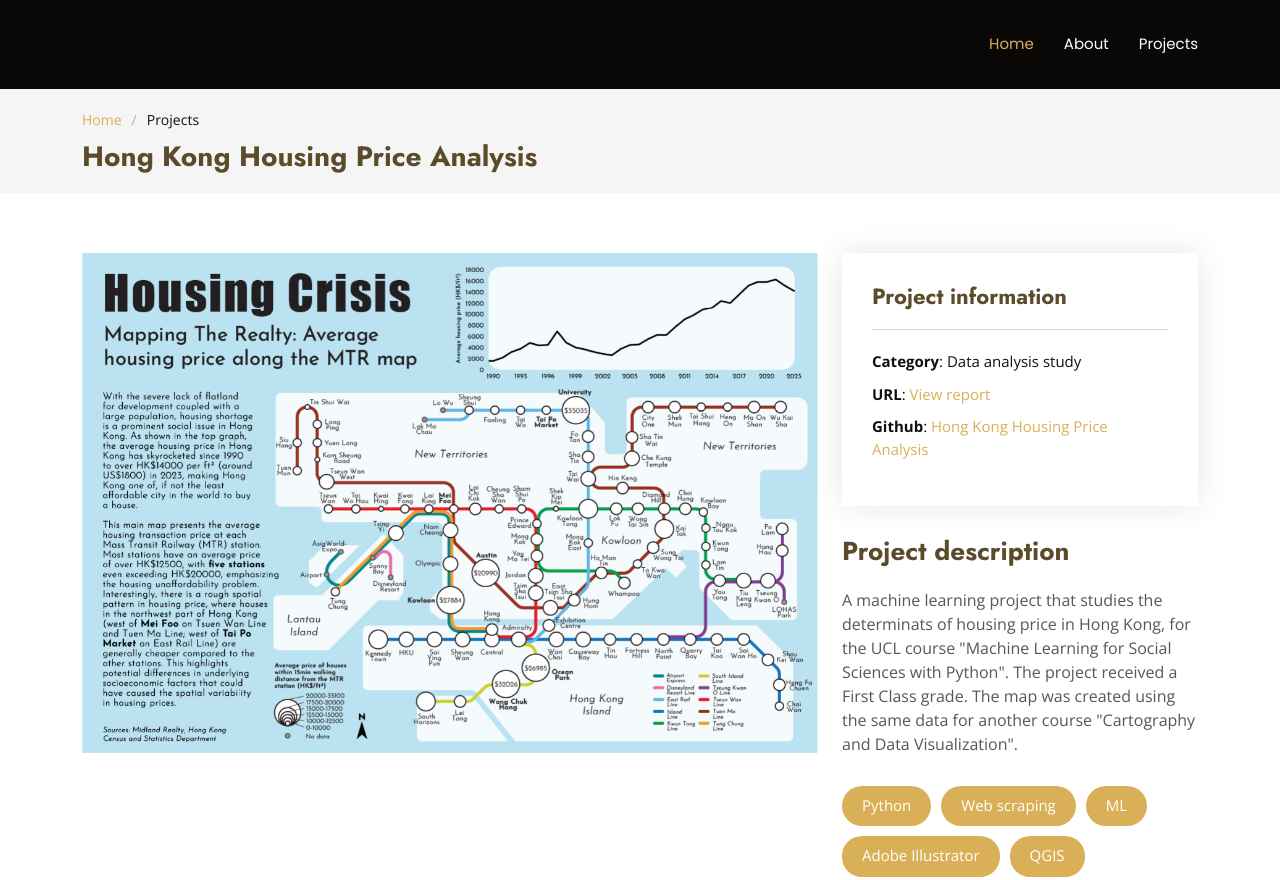
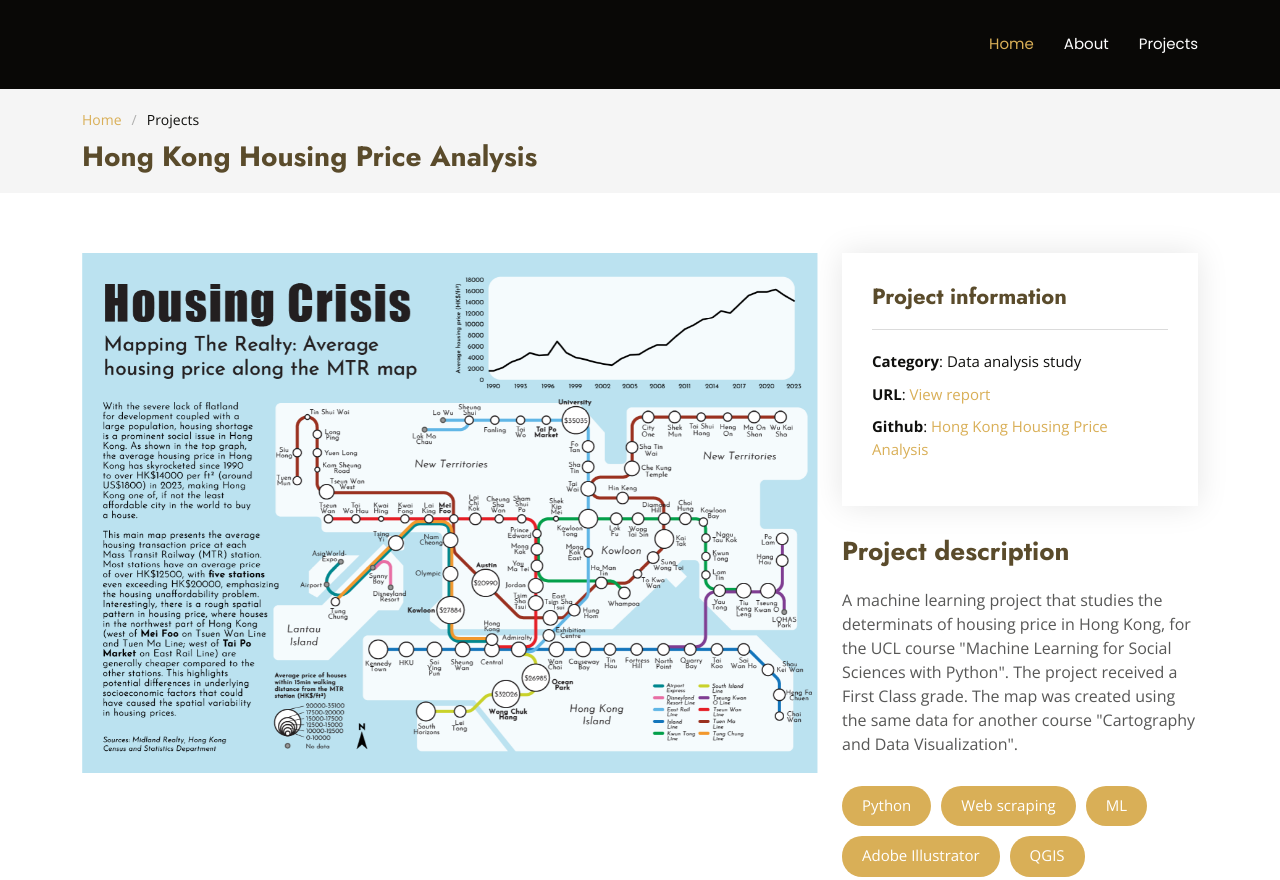
Before and after one commit to selinakwok/selinakwok, a plain HTML site: page proj-housing.html in a window 1280 px wide. Shown: the top 880 px of the page. Drawn offline with nearby package versions, Linux system fonts and the light colour scheme.

Commit message:
Update project media size

```diff
--- a/assets/css/main.css
+++ b/assets/css/main.css
@@ -951,10 +951,6 @@ section,
 /*--------------------------------------------------------------
 # Portfolio Details Section
 --------------------------------------------------------------*/
-.portfolio-details .portfolio-details-slider img {
-  width: 100%;
-}
-
 .portfolio-details .portfolio-details-slider .swiper-pagination {
   margin-top: 20px;
   position: relative;
@@ -1013,17 +1009,19 @@ section,
 
 
 .swiper-slide {
-  height: auto;
+  height: 100%;
   display: flex;
   justify-content: center;
   align-items: center;
+  max-height: 100%;
 }
 
 .swiper-slide img,
 .swiper-slide video {
-  max-height: 500px;
-  width: auto;
+  max-height: 100%;
   object-fit: cover;
+  height: 100%;
+  width: 100%;
 }
 
 .swiper-slide video {
```
